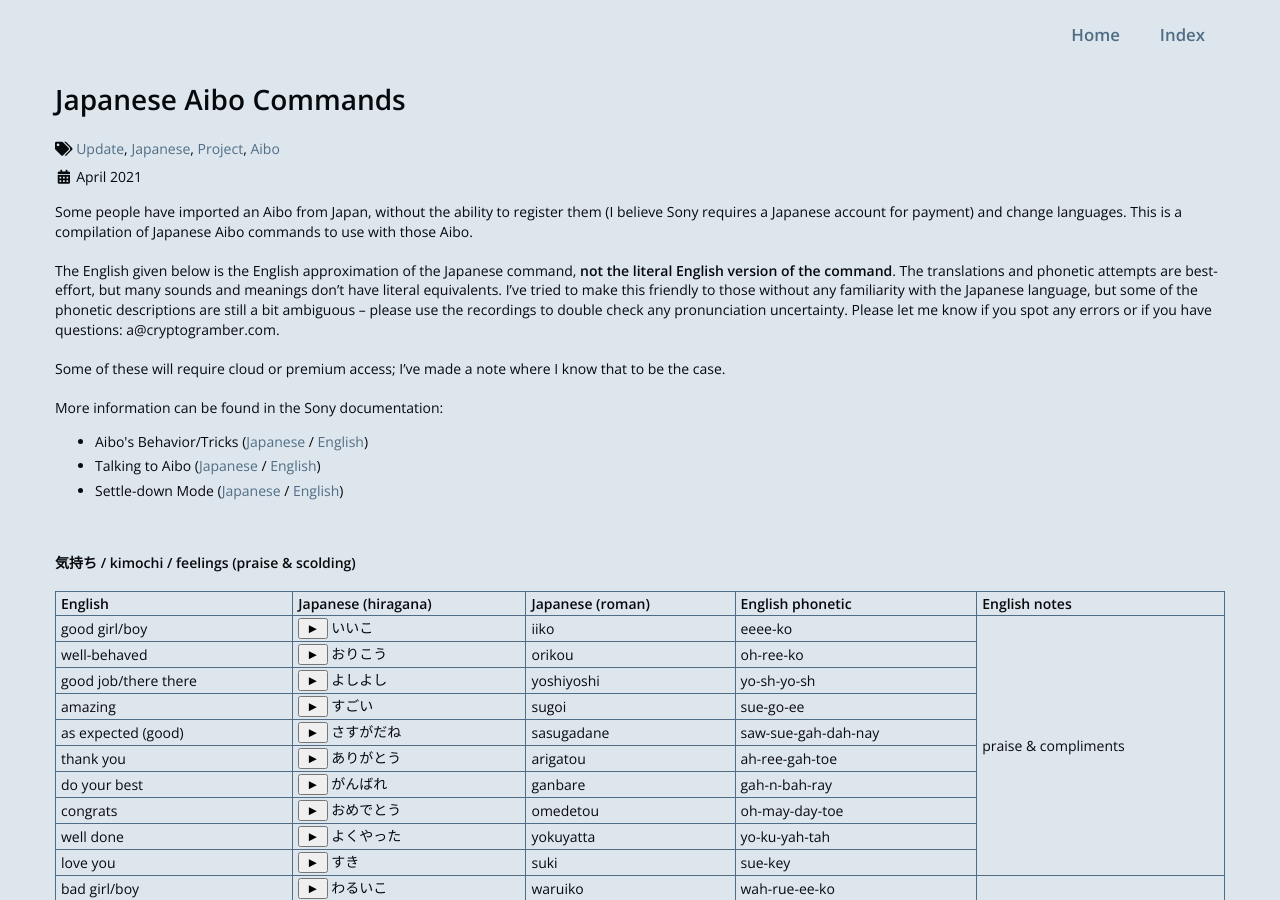
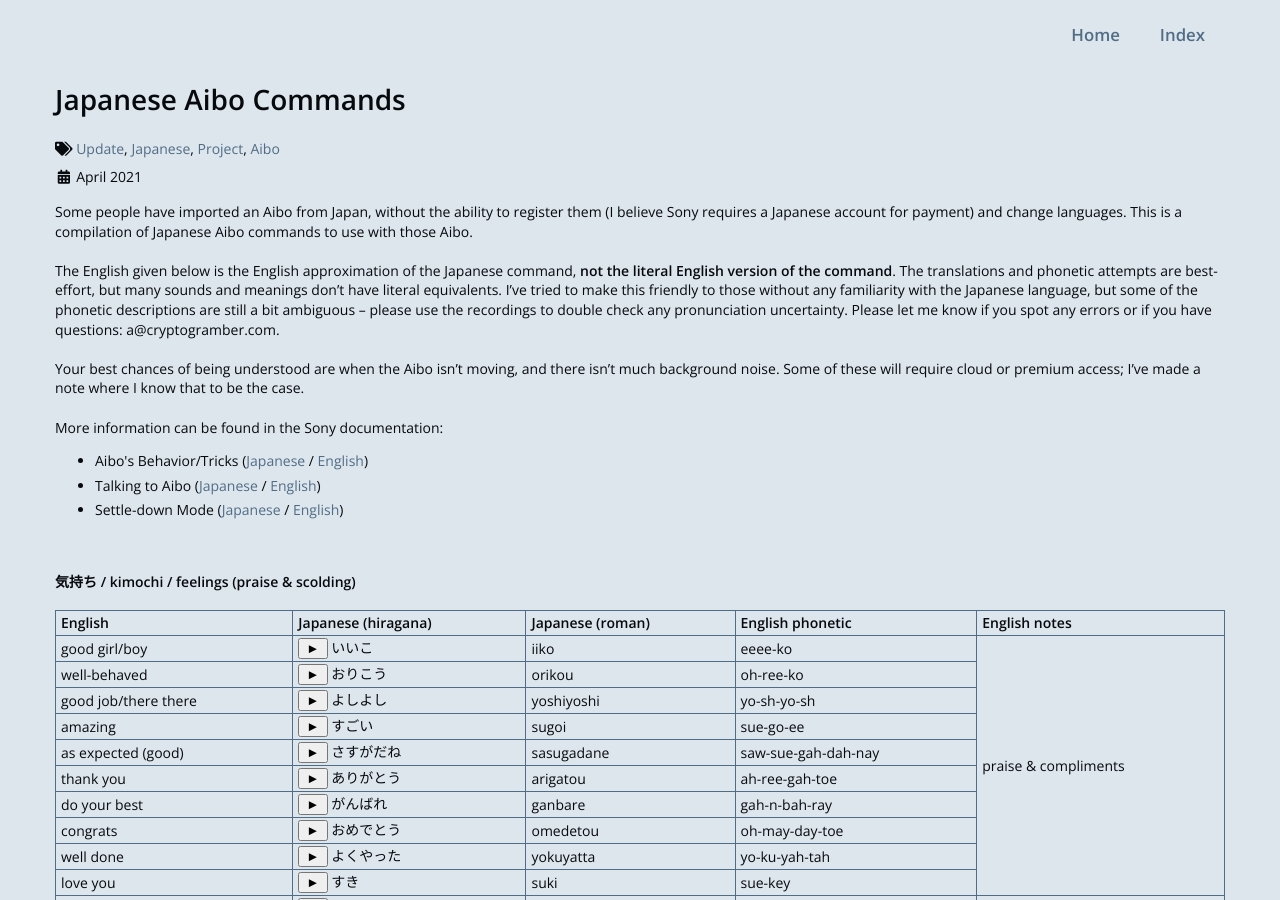
Before and after one commit to kairozu/kairozu.github.io, a Jekyll site: the page built from updates/_posts/2021-04-15-aibo-japanese.md, in a window 1280 px wide and 900 px high. Built offline with Jekyll 4.4.1, drawn with Linux system fonts in a browser that asks for light colours; nearby versions of some CDN libraries.

```diff
--- a/updates/_posts/2021-04-15-aibo-japanese.md
+++ b/updates/_posts/2021-04-15-aibo-japanese.md
@@ -23,7 +23,7 @@
 <br /><br />
 The English given below is the English approximation of the Japanese command, <b>not the literal English version of the command</b>. The translations and phonetic attempts are best-effort, but many sounds and meanings don't have literal equivalents. I've tried to make this friendly to those without any familiarity with the Japanese language, but some of the phonetic descriptions are still a bit ambiguous -- please use the recordings to double check any pronunciation uncertainty. Please let me know if you spot any errors or if you have questions: a@cryptogramber.com.
 <br /><br />
-Some of these will require cloud or premium access; I've made a note where I know that to be the case.
+Your best chances of being understood are when the Aibo isn't moving, and there isn't much background noise. Some of these will require cloud or premium access; I've made a note where I know that to be the case.
 <br /><br />
 More information can be found in the Sony documentation:<br />
 <ul>
```
